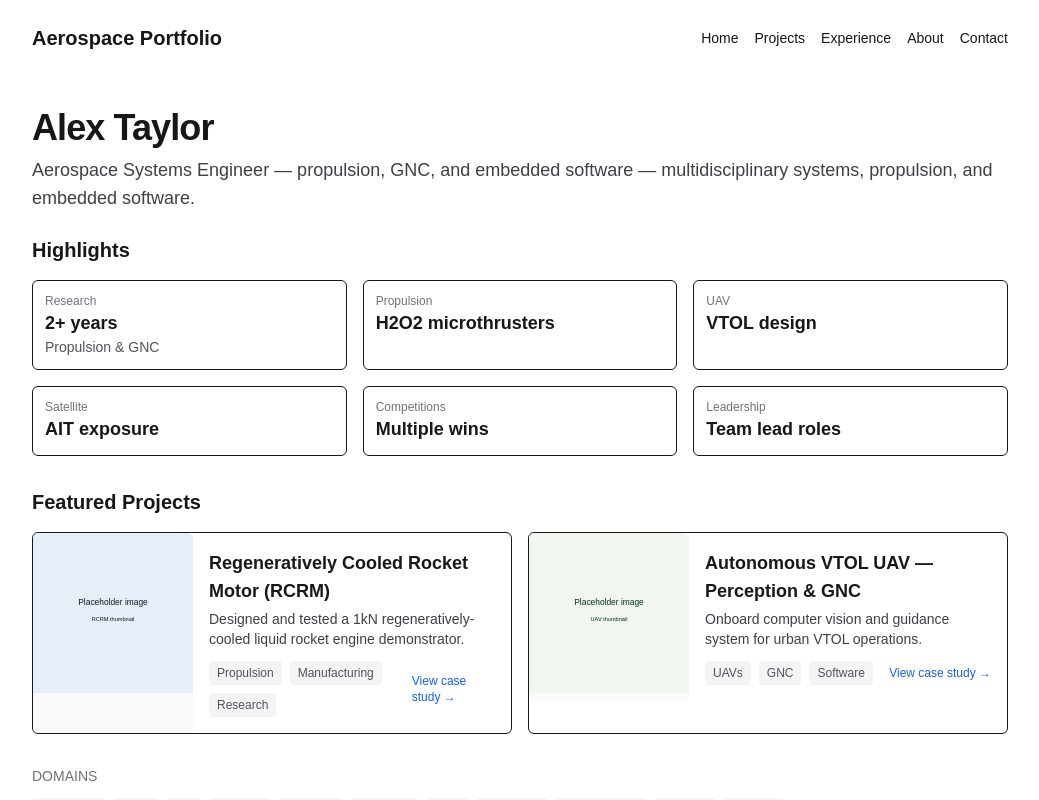
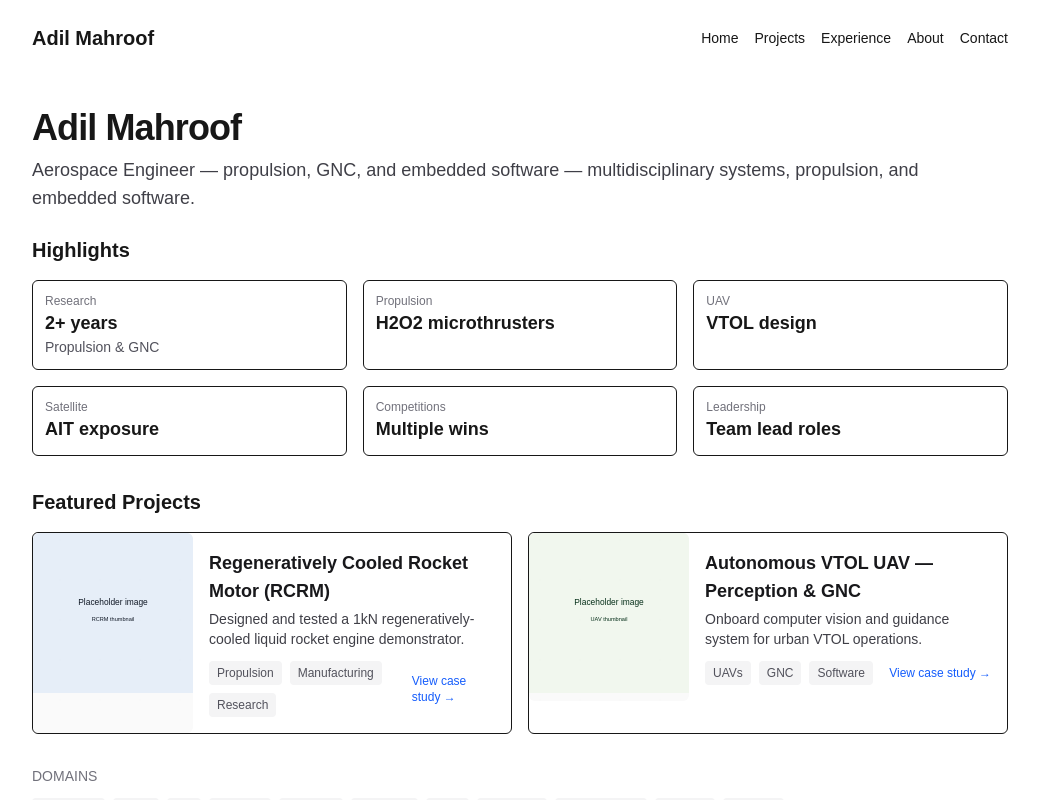
Before and after one commit to adilmrf/myPortfolio, a Next.js app: page / in a window 1280 px wide. Shown: the top 800 px of the page, without its empty margins (120-1159 px from the left). Built offline with nearby package versions, Linux system fonts and the light colour scheme.

Commit message:
Replace site title with Adil Mahroof

```diff
--- a/src/app/about/page.tsx
+++ b/src/app/about/page.tsx
@@ -2,7 +2,7 @@ import type { Metadata } from "next";
 import { PROFILE } from "../../content/profile";
 
 export const metadata: Metadata = {
-  title: "About - Aerospace Portfolio",
+  title: "About - Adil Mahroof",
   description: "Profile and background summary.",
   openGraph: {
     images: [new URL('../opengraph-image.svg', import.meta.url).toString()],
--- a/src/app/contact/page.tsx
+++ b/src/app/contact/page.tsx
@@ -2,7 +2,7 @@ import type { Metadata } from "next";
 import { PROFILE } from "../../content/profile";
 
 export const metadata: Metadata = {
-  title: "Contact - Aerospace Portfolio",
+  title: "Contact - Adil Mahroof",
   description: "Contact links and socials.",
   openGraph: {
     images: [new URL('../opengraph-image.svg', import.meta.url).toString()],
--- a/src/app/experience/page.tsx
+++ b/src/app/experience/page.tsx
@@ -6,7 +6,7 @@ import TAG_LIST from "../../content/tags";
 import ExperienceList from "../../components/ExperienceList";
 
 export const metadata: Metadata = {
-  title: "Experience - Aerospace Portfolio",
+  title: "Experience - Adil Mahroof",
   description: "Professional experience and roles.",
   openGraph: {
     images: [new URL('../opengraph-image.svg', import.meta.url).toString()],
--- a/src/app/layout.tsx
+++ b/src/app/layout.tsx
@@ -3,7 +3,7 @@ import Link from "next/link";
 import "./globals.css";
 import { PROFILE } from "../content/profile";
 
-const siteName = PROFILE.name + " — Aerospace Portfolio";
+const siteName = PROFILE.name + " — Adil Mahroof";
 const description = PROFILE.summary ?? "A concise portfolio highlighting projects and experience in aerospace engineering.";
 
 export const metadata: Metadata = {
@@ -40,7 +40,7 @@ export default function RootLayout({
         <div className="mx-auto max-w-5xl px-6">
           <header className="flex items-center justify-between py-6">
             <Link href="/" className="text-xl font-semibold">
-              Aerospace Portfolio
+              Adil Mahroof
             </Link>
             <nav className="flex gap-4 text-sm">
               <Link href="/">Home</Link>
@@ -54,7 +54,7 @@ export default function RootLayout({
           <main className="min-h-[60vh] pb-12">{children}</main>
 
           <footer className="border-t pt-6 text-sm text-zinc-600">
-            © {year} Aerospace Portfolio
+            © {year} Adil Mahroof
           </footer>
         </div>
       </body>
--- a/src/app/page.tsx
+++ b/src/app/page.tsx
@@ -5,7 +5,7 @@ import ProjectListCard from "../components/ProjectListCard";
 import { TAGS } from "../lib/types";
 
 export const metadata: Metadata = {
-  title: "Home - Aerospace Portfolio",
+  title: "Home - Adil Mahroof",
   description: "Home — featured projects and short profile summary.",
   openGraph: {
     images: [new URL('./opengraph-image.svg', import.meta.url).toString()],
--- a/src/app/projects/[id]/page.tsx
+++ b/src/app/projects/[id]/page.tsx
@@ -18,7 +18,7 @@ export async function generateMetadata({ params }: { params: Params }): Promise<
   const defaultTw = new URL('../../twitter-image.svg', import.meta.url).toString();
   const imageUrl = project.thumbnail?.src ?? defaultOg;
   return {
-    title: `${project.title} — Aerospace Portfolio`,
+    title: `${project.title} — Adil Mahroof`,
     description: project.summary,
     openGraph: {
       title: project.title,
--- a/src/app/projects/page.tsx
+++ b/src/app/projects/page.tsx
@@ -9,7 +9,7 @@ import ProjectListCard from "../../components/ProjectListCard";
 
 
 export const metadata: Metadata = {
-    title: "Projects - Aerospace Portfolio",
+    title: "Projects - Adil Mahroof",
     description: "List of projects and short summaries.",
        openGraph: {
            images: [new URL('../opengraph-image.svg', import.meta.url).toString()],
--- a/src/content/profile.ts
+++ b/src/content/profile.ts
@@ -1,14 +1,14 @@
 import type { Profile } from "../lib/types";
 
 export const PROFILE: Profile = {
-  name: "Alex Taylor",
-  headline: "Aerospace Systems Engineer — propulsion, GNC, and embedded software",
-  location: "UAE",
+    name: "Adil Mahroof",
+    headline: "Aerospace Engineer — propulsion, GNC, and embedded software",
+    location: "Dubai,UAE",
     summary:
         "A multidisciplinary aerospace engineer building flight-proven systems — propulsion subsystems, guidance and control algorithms, and embedded avionics. I focus on practical experimentation, data-driven design, and clear engineering documentation.",
     links: {
         github: "https://github.com/your-username",
-    linkedin: "https://linkedin.com/in/your-username",
+        linkedin: "https://linkedin.com/in/adil-mahroof",
         email: "mailto:you@example.com",
     },
     highlights: [
```
Lines whose indentation alone changed are shown as unchanged.
